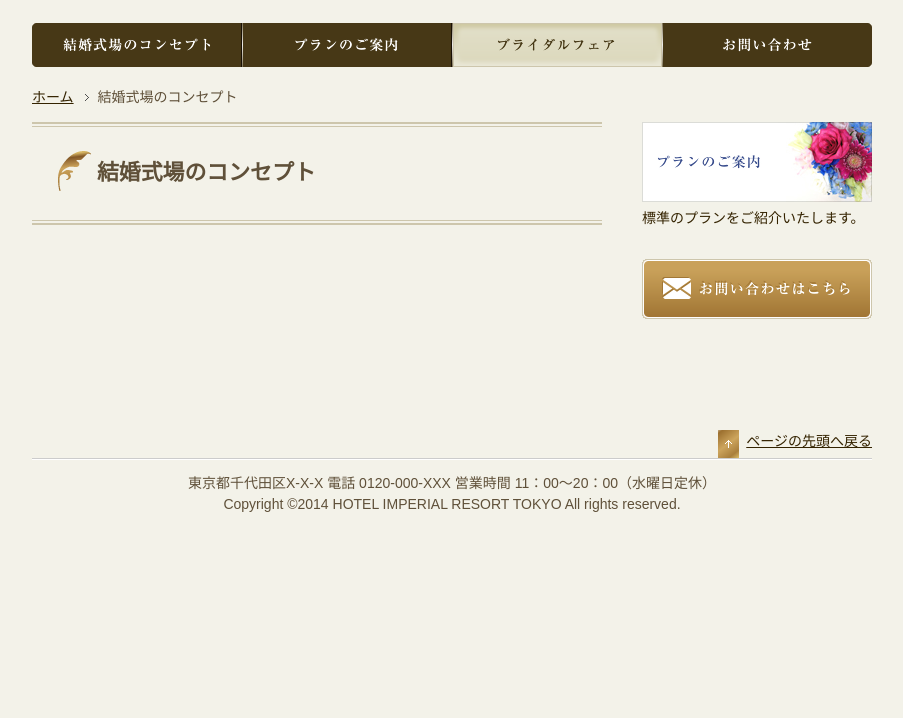
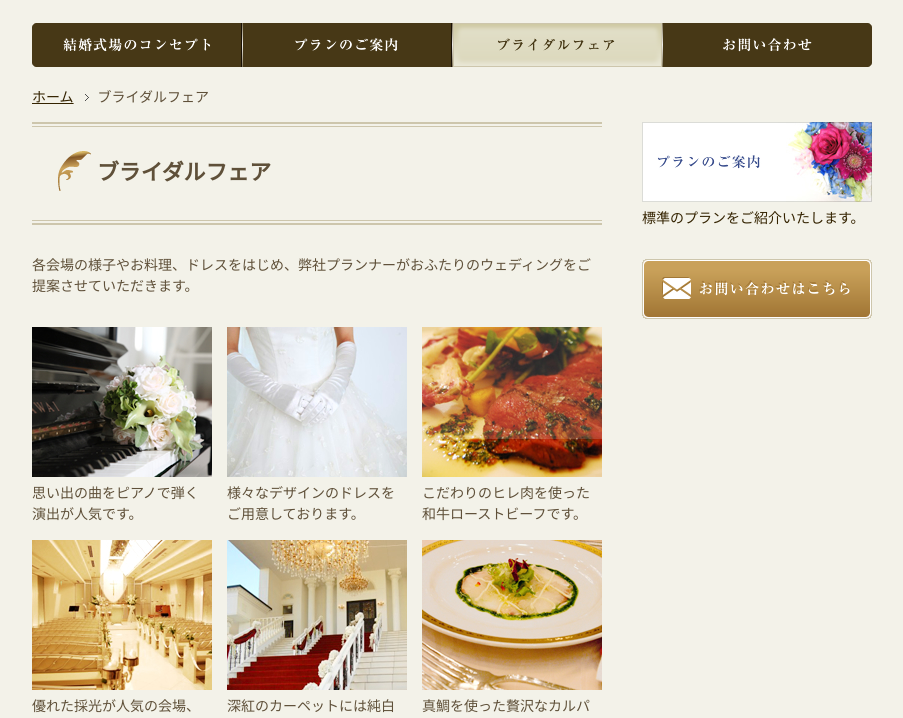
Before and after one commit to hiro1357/hiro1357.github.io, a plain HTML site: page fair.html in a window 1280 px wide. Shown: the part 80-798 px from the top of the page, without its empty margins (188-1091 px from the left). Drawn offline with Linux system fonts and the light colour scheme.

Commit message:
フェアのページが完成

```diff
--- a/css/style.css
+++ b/css/style.css
@@ -253,6 +253,28 @@ caption p {
 
 /* 「ブライダルフェア」ページ ここから↓ */
 
+/*ギャラリーボックス内だけでフロートする*/
+.gallery_box {
+  overflow: hidden;
+}
+
+/*ギャラリーボックスの余白などを指定し、フロートさせる*/
+.gallery_box figure {
+  margin: 0 0 15px 15px;
+  width: 180px;
+  float: left;
+}
+
+/*メイン領域の大きさより画像3つが大きいので、カラム落ちする
+  最初の画像の左余白が無駄なので、そこだけ削る*/
+.gallery_box figure:first-child {
+  margin-left: 0;
+}
+
+.gallery_box:first-of-type {
+  margin-top: 30px;
+}
+
 /* 「ブライダルフェア」ページ ここまで↑ */
 
 /* 「お問い合わせ」ページ ここから↓ */
--- a/fair.html
+++ b/fair.html
@@ -9,7 +9,7 @@
     <meta charset="UTF-8">
 
     <!--タグに内容を表示させる-->
-    <title>結婚式場のコンセプト -HOTEL IMPERIAL RESORT TOKYO</title>
+    <title>ブライダルフェア -HOTEL IMPERIAL RESORT TOKYO</title>
 
     <!--cssを読み込む。パスの指定-->
     <link rel="stylesheet" href="css/style.css">
@@ -46,7 +46,7 @@
     <div id="breadcrumb">
       <ul>
         <li><a href="index.html">ホーム</a></li>
-        <li>結婚式場のコンセプト</li>
+        <li>ブライダルフェア</li>
       </ul>
     </div>
 
@@ -57,7 +57,50 @@
       <div id="main">
         <article>
           <!-- 見出しを付ける。h1タグを付けると文字が大きい -->
-          <h1>結婚式場のコンセプト</h1>
+          <h1>ブライダルフェア</h1>
+          <p>各会場の様子やお料理、ドレスをはじめ、弊社プランナーがおふたりのウェディングをご提案させていただきます。</p>
+
+          <!-- gallery_boxというクラスを作成 -->
+          <div class="gallery_box">
+
+            <!-- 図と、キャプションのセットを作成する -->
+            <figure>
+              <img src="images/gallery_photo1.jpg" alt="">
+              <figcaption>思い出の曲をピアノで弾く演出が人気です。</figcaption>
+            </figure>
+
+            <figure>
+              <img src="images/gallery_photo2.jpg" alt="">
+              <figcaption>様々なデザインのドレスをご用意しております。</figcaption>
+            </figure>
+
+            <figure>
+              <img src="images/gallery_photo3.jpg" alt="">
+              <figcaption>こだわりのヒレ肉を使った和牛ローストビーフです。</figcaption>
+            </figure>
+
+          </div>
+
+          <div class="gallery_box">
+
+            <!-- 図と、キャプションのセットを作成する -->
+            <figure>
+              <img src="images/gallery_photo4.jpg" alt="">
+              <figcaption>優れた採光が人気の会場、アルカンジュです。</figcaption>
+            </figure>
+
+            <figure>
+              <img src="images/gallery_photo5.jpg" alt="">
+              <figcaption>深紅のカーペットには純白のドレスがよく似合います。</figcaption>
+            </figure>
+
+            <figure>
+              <img src="images/gallery_photo6.jpg" alt="">
+              <figcaption>真鯛を使った贅沢なカルパッチョです。</figcaption>
+            </figure>
+
+          </div>
+
         </article>
       </div>
 
```
